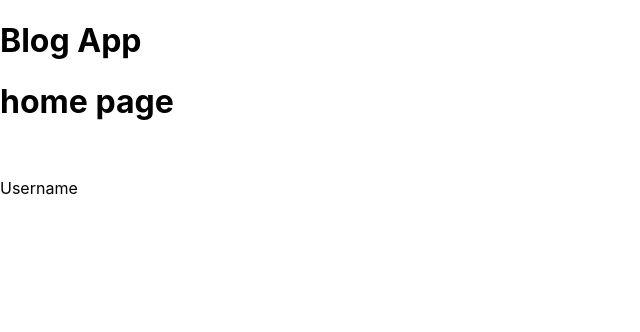
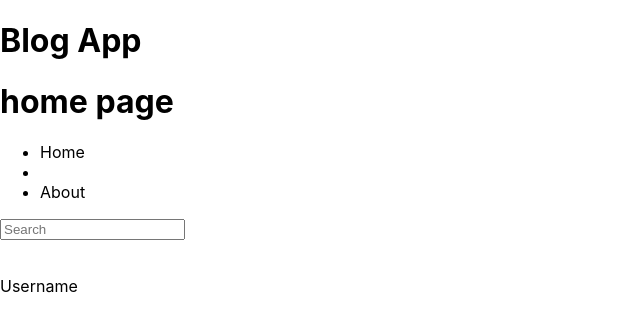
Before and after one commit to mindy-d-tran/blog-app-frontend, a React (Create React App) app: page /home in a window 1280 px wide. Shown: the top 332 px of the page, without its empty margins (0-640 px from the left). Built offline with nearby package versions, Linux system fonts and the light colour scheme.

Commit message:
display navbar

```diff
--- a/src/pages/HomePage.js
+++ b/src/pages/HomePage.js
@@ -1,9 +1,11 @@
+import NavBar from "../components/NavBar";
 import PostList from "../components/PostList";
 
 function HomePage() {
   return (
     <>
       <h1>home page</h1>
+      <NavBar/>
       <PostList />
     </>
   );
```
